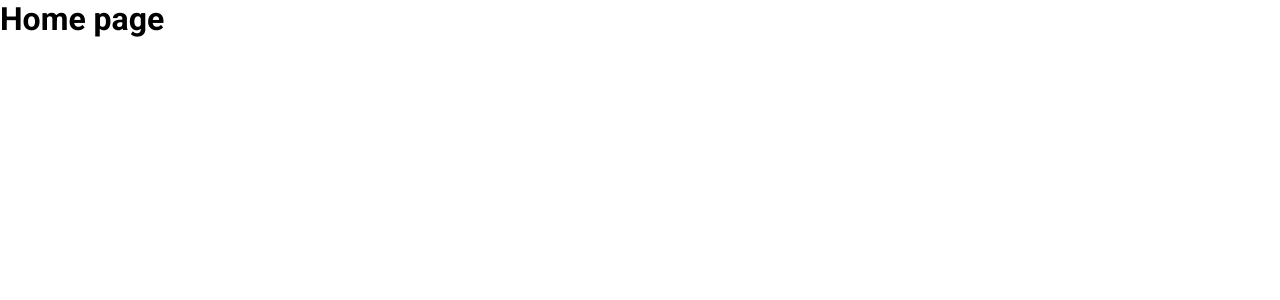
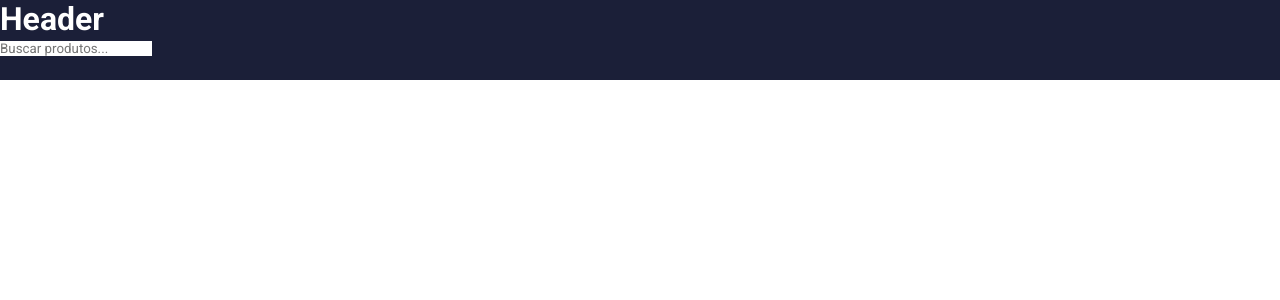
Before and after one commit to gesse-carlos/prisma-ecommerce, a React (Vite) app: page / in a window 1280 px wide. Shown: the top 300 px of the page. Built offline with nearby package versions, Linux system fonts and the light colour scheme.

Commit message:
header created

```diff
--- a/src/pages/Home/Home.tsx
+++ /dev/null
@@ -1,7 +0,0 @@
-import React from 'react';
-
-function Home() {
-  return <h1>Home page</h1>;
-}
-
-export default Home;
--- /dev/null
+++ b/src/pages/Home/index.tsx
@@ -0,0 +1,13 @@
+import React from 'react';
+
+import ContentHeader from '../../components/Header';
+
+function Home() {
+  return (
+    <div>
+      <ContentHeader />
+    </div>
+  );
+}
+
+export default Home;
--- a/src/pages/index.ts
+++ b/src/pages/index.ts
@@ -1,3 +1,3 @@
-export { default as Home } from './Home/Home';
+export { default as Home } from './Home';
 export { default as Cart } from './Cart/Cart';
 export { default as ProductDetails } from './ProductDetails/ProductDetails';
```
Also changed, not shown: src/pages/Home/styles.ts (added).
